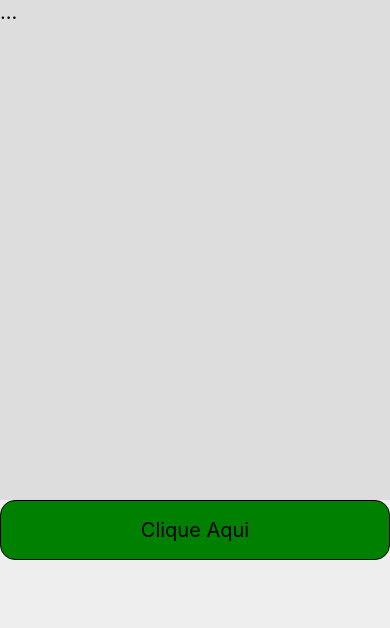
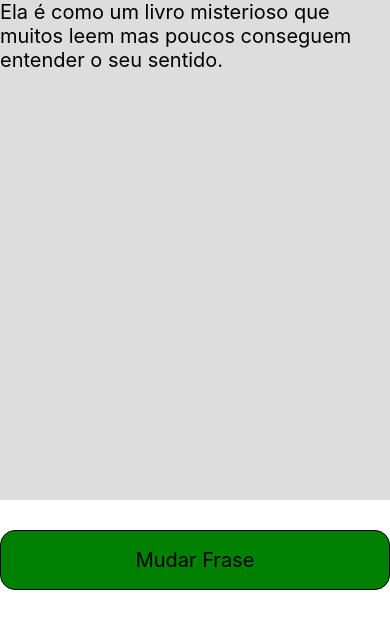
Before and after one commit to MatheusMed/FrasesRandom, a React Native app: screen / in a window 390 px wide. Shown: the top 628 px of the page. Built offline with nearby package versions, Linux system fonts and the light colour scheme.

Commit message:
remoçao de codigos inuteis,state de frase adiconando,melhoria no layout do botao mais separado da area do texto

```diff
--- a/App.js
+++ b/App.js
@@ -3,16 +3,14 @@ import styled from 'styled-components/native';
 
 
 const Pagina = styled.View`
+flex:1;
 `;
+
+
 const AreaDeTexto = styled.View`
-
   background-color:#ddd;
   height: 500px;
-`;
-const AreaDoBotao = styled.View`
-
-  background-color:#eee;
-  height: 500px;
+  margin-bottom:30px;
 `;
 
 const MudarFraseBTN = styled.TouchableOpacity`
@@ -33,23 +31,21 @@ const Frase = styled.Text`
 `;
 
 export default () => {
+  const [frase, setFrase]= useState('Ela é como um livro misterioso que muitos leem mas poucos conseguem entender o seu sentido.')
   return(
       <Pagina>
           <AreaDeTexto>
-            <Frase>...</Frase>
+            <Frase>{frase}</Frase>
           </AreaDeTexto>
-
-          <AreaDoBotao>
 
             <MudarFraseBTN>
 
               <TextButton>
-                Clique Aqui
+                Mudar Frase
               </TextButton>
 
             </MudarFraseBTN>
 
-          </AreaDoBotao>
 
       </Pagina>
     );
```
